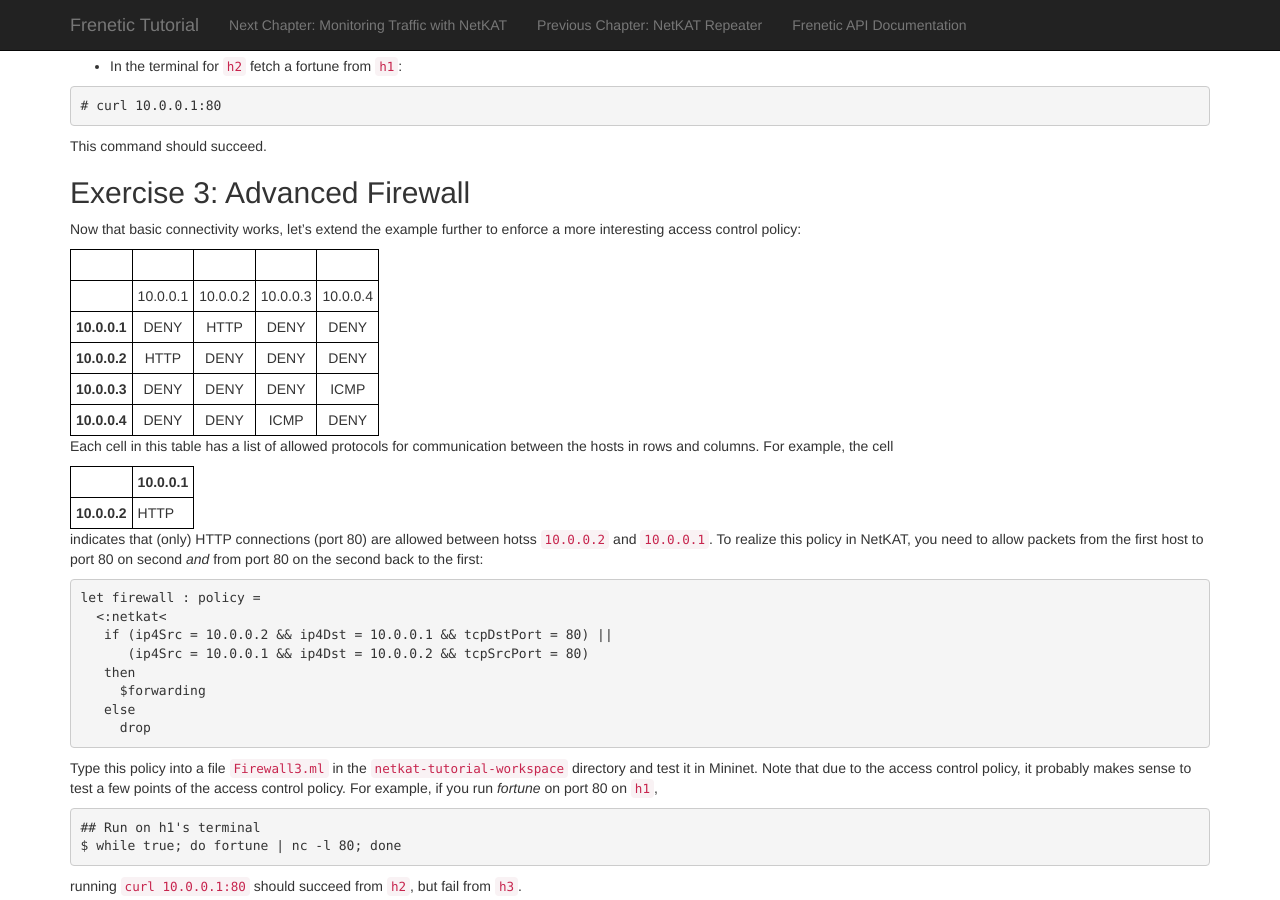
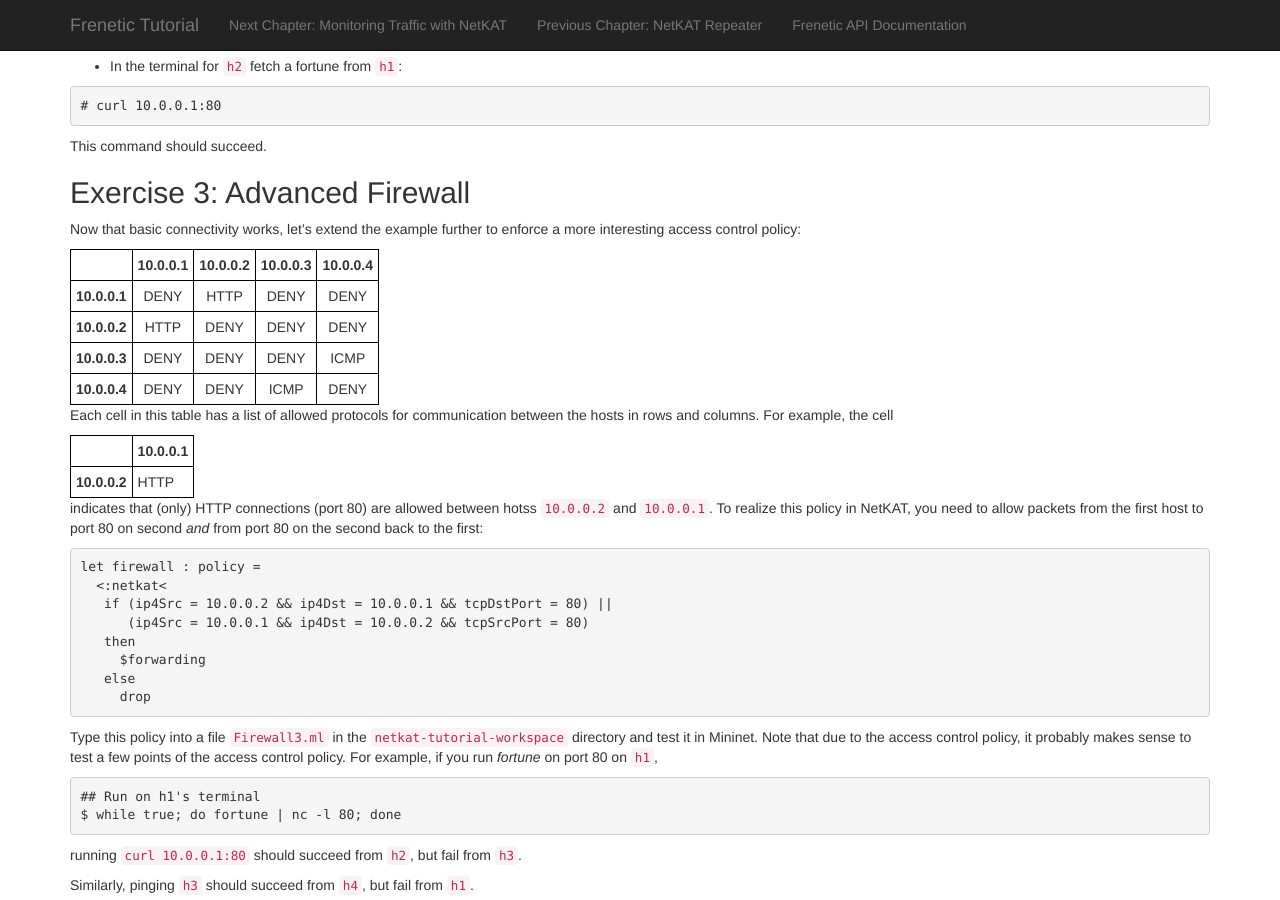
Before and after one commit to frenetic-lang/tutorials, a Jekyll site: the page built from NetKATFirewall/index.md, in a window 1280 px wide and 900 px high, scrolled down 1882 px. Built offline with Jekyll 4.4.1, drawn with Linux system fonts in a browser that asks for light colours; nearby versions of some CDN libraries.

Commit message:
an experiment

```diff
--- a/NetKATFirewall/index.md
+++ b/NetKATFirewall/index.md
@@ -141,9 +141,8 @@ Now that basic connectivity works, let's extend the example further to
 enforce a more interesting access control policy:
 
 |--------------+----------+-----------+----------+----------|
-|                                                           |
+|              | 10.0.0.1 | 10.0.0.2  | 10.0.0.3 | 10.0.0.4 |
 |:------------:|:--------:|:---------:|:--------:|:--------:|
-|              | 10.0.0.1 | 10.0.0.2  | 10.0.0.3 | 10.0.0.4 |
 | **10.0.0.1** | DENY     | HTTP      | DENY     | DENY     |
 | **10.0.0.2** | HTTP     | DENY      | DENY     | DENY     |
 | **10.0.0.3** | DENY     | DENY      | DENY     | ICMP     |
```
